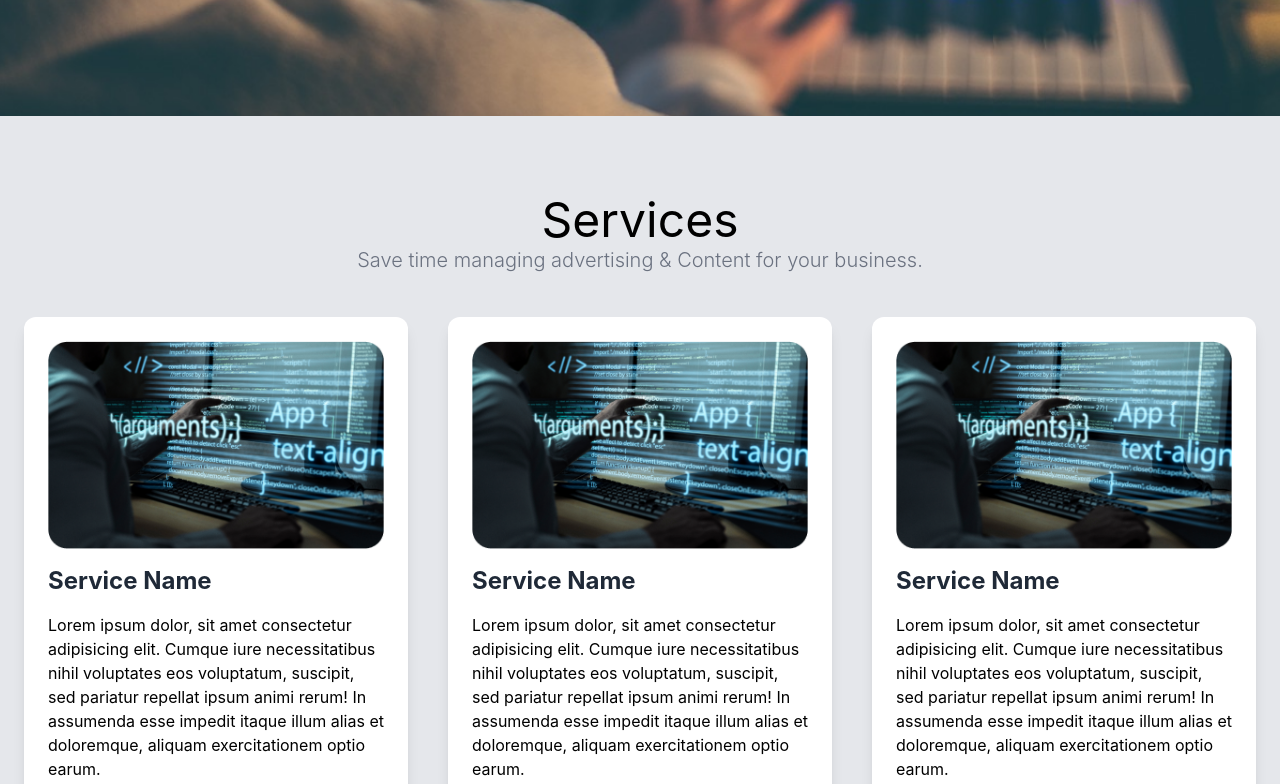
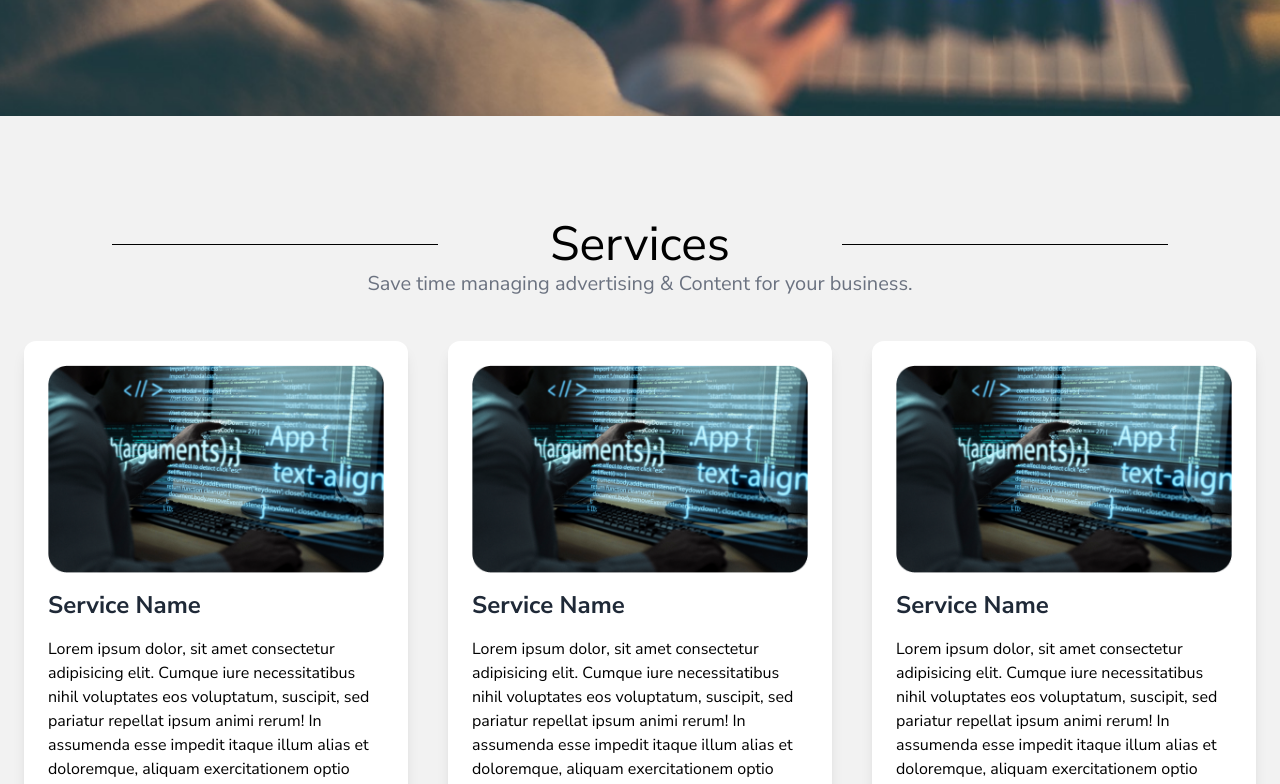
Before and after one commit to kdidrees/qurilo-development, a React (Create React App) app: page / in a window 1280 px wide. Shown: the part 716-1500 px from the top of the page. Built offline with nearby package versions, Linux system fonts and the light colour scheme.

Commit message:
update in tailwind config and services component

```diff
--- a/src/components/hero/Services.jsx
+++ b/src/components/hero/Services.jsx
@@ -67,11 +67,17 @@ export default function Services() {
 
   return (
     <>
-      <div className="min-h-screen  bg-gray-200 flex-col flex  items-center py-20">
+      <div className="min-h-screen  bg-webdevbg flex-col flex  items-center py-20">
+        <div className="flex items-center justify-center w-full mt-6 px-28">
+          <div className="flex-grow border-t border-black"></div>
+          <span className="px-28 text-black md:text-5xl z-20  font-sans">
+            Services
+          </span>
+          <div className="flex-grow border-t border-black"></div>
+        </div>
+
         <div class="text-center mx-auto mb-8 lg:px-20">
-          <h1 className="text-black md:text-5xl z-20">Services</h1>
-
-          <p class="text-gray-500 leading-relaxed font-light text-xl mx-auto pb-2">
+          <p class="text-gray-500 font-sans leading-relaxed font-light text-xl mx-auto pb-2">
             Save time managing advertising &amp; Content for your business.
           </p>
         </div>
@@ -89,11 +95,11 @@ export default function Services() {
                     alt="Colors"
                   />
                 </div>
-                <h1 className="mt-4 text-gray-800 text-2xl font-bold cursor-pointer">
+                <h1 className="mt-4 font-sans text-gray-800 text-2xl font-bold cursor-pointer">
                   {service.heading}
                 </h1>
                 <div className="my-4">
-                  <p className="text-black   md:text-base mx-auto pb-2">
+                  <p className="text-black font-sans  md:text-base mx-auto pb-2">
                     {service.desc}
                   </p>
                 </div>
--- a/tailwind.config.js
+++ b/tailwind.config.js
@@ -8,6 +8,9 @@ module.exports = {
       fontFamily: {
         'sans': ['Nunito Sans', 'ui-sans-serif', 'system-ui'],
       },
+      colors:{
+        'webdevbg':'#F2F2F2'
+      }
     },
   },
   plugins: [],
```
